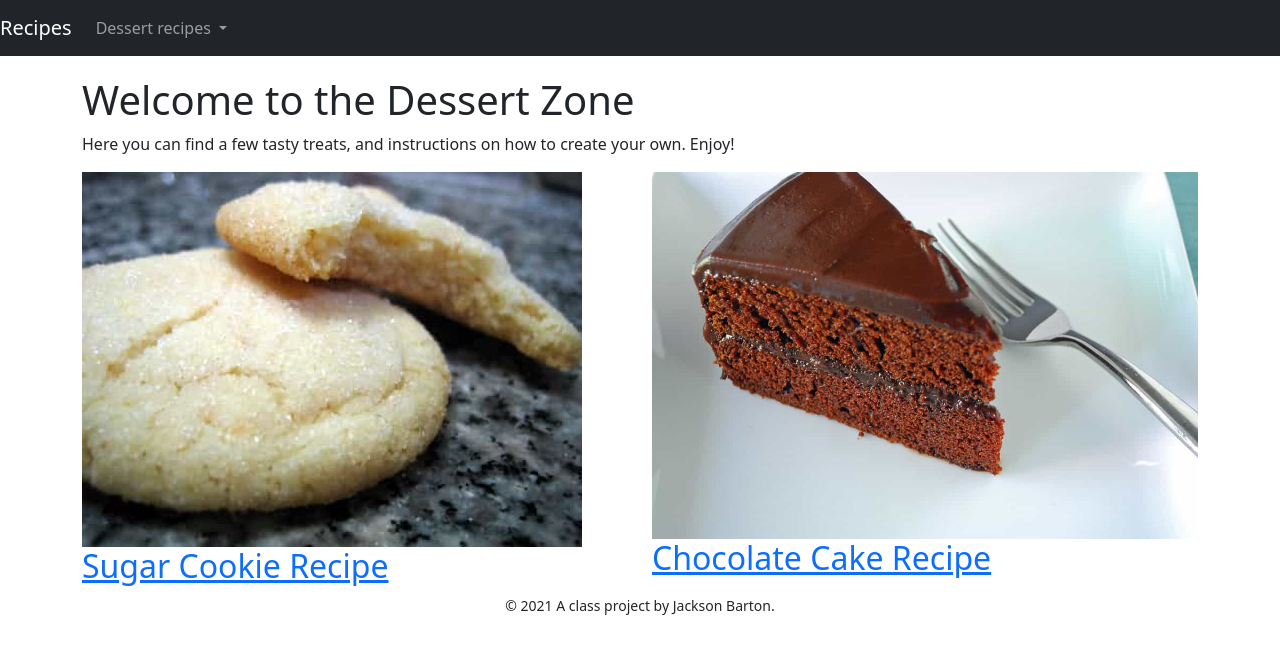
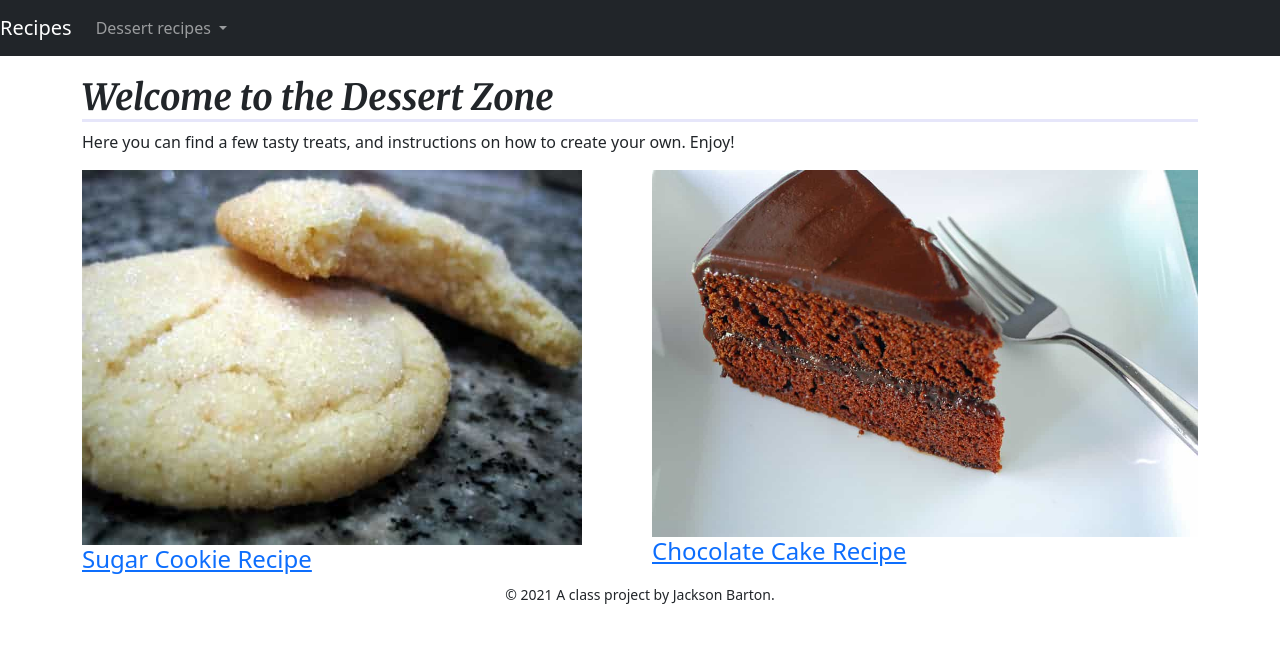
Before and after one commit to jacksonbarton/icj-final-project, a website: page docs/index.html in a window 1280 px wide. Drawn offline with Linux system fonts and the light colour scheme.

Commit message:
font changes

```diff
--- a/src/scss/main.scss
+++ b/src/scss/main.scss
@@ -19,8 +19,16 @@
 // @import "../../node_modules/bootstrap/scss/mixins";
 
 // Import partials
+// font-family: 'Merriweather', serif;
 @import "nav";
+@import url('https://fonts.googleapis.com/css2?family=Merriweather:ital,wght@1,700&display=swap');
 
-h3 {
+h2 {
   font-size: 1.5rem;
 }
+
+h1 {
+  font-size: 36px;
+  border-bottom: 3px solid lavender;
+  font-family: 'Merriweather', serif;
+}
```
Also changed, not shown: docs/css/main.css.
